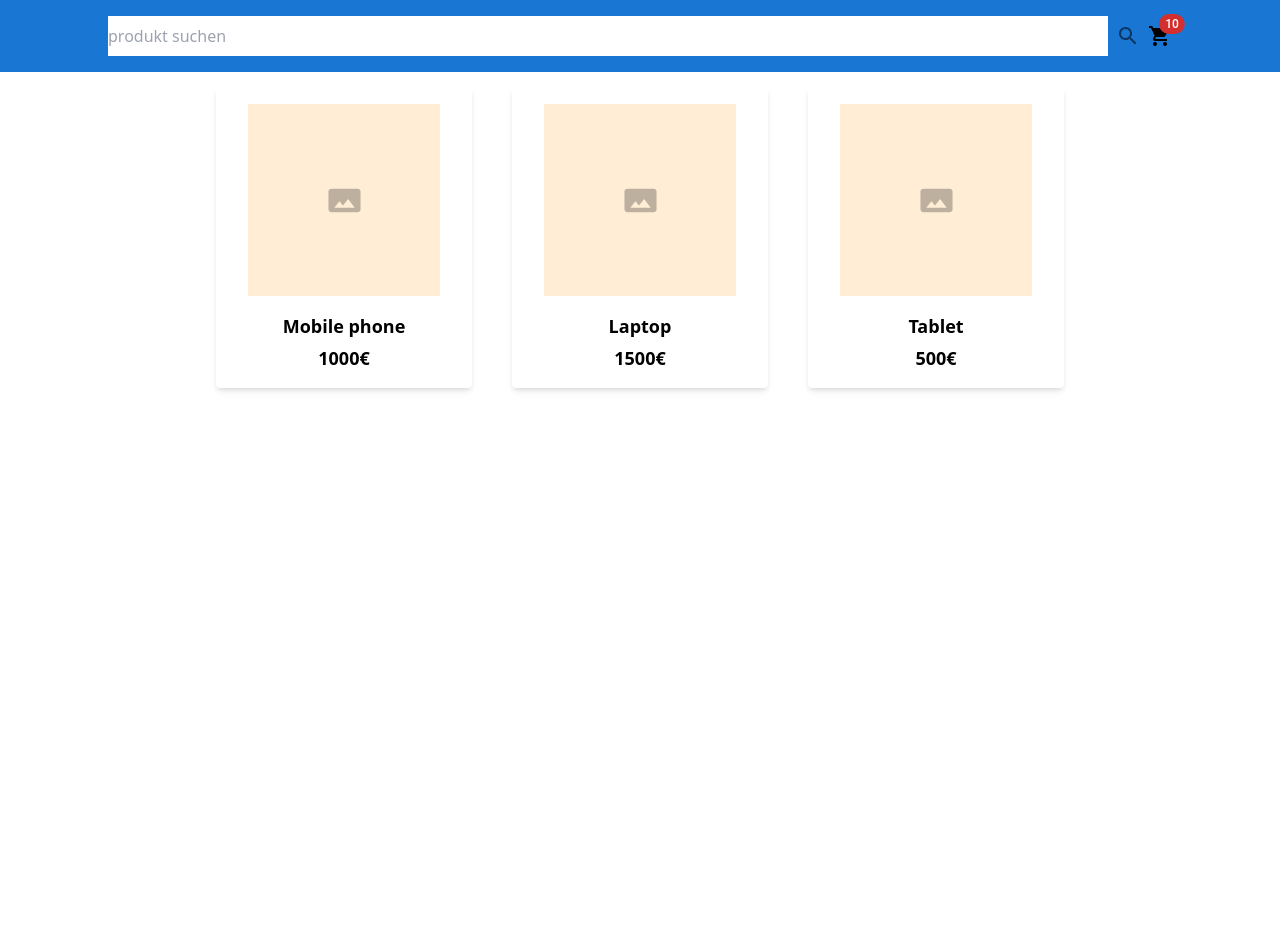
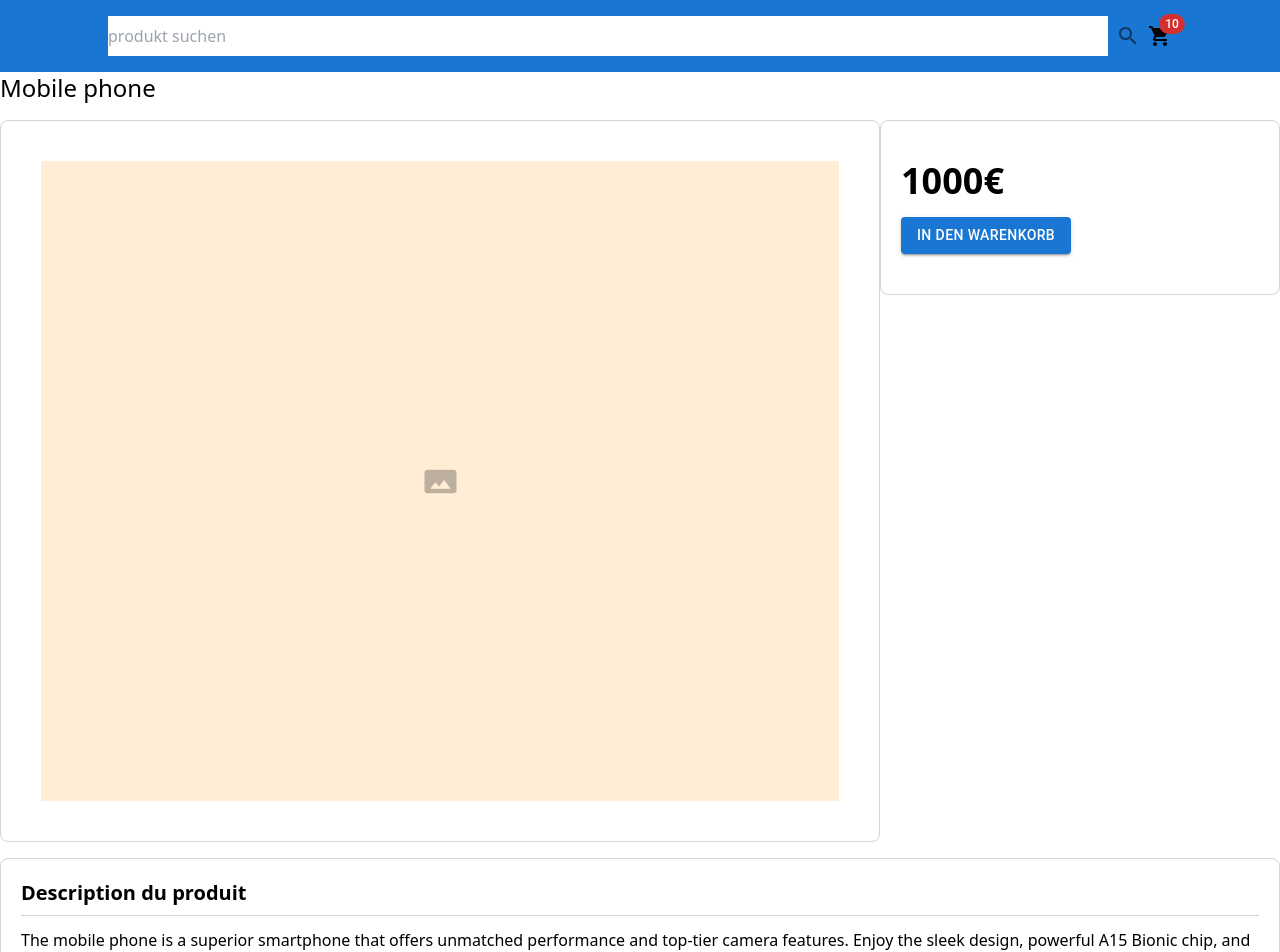
Before and after one commit to ledemkam/vite-front-ecoomerce, a React (Vite) app: page /product/1 in a window 1280 px wide. Shown: the top 952 px of the page. Before the commit the page ends 800 px from the top, so only its background shows below. Built offline with nearby package versions, Linux system fonts and the light colour scheme.

Commit message:
feat(display-product): display-product set-up

```diff
--- a/src/App.tsx
+++ b/src/App.tsx
@@ -1,34 +1,26 @@
 import Header from "common/layout/Header"
-import { ProductItemData } from "features/product/list-products/types"
-import ProductList from "features/product/list-products/ui/ProductList"
+import { ProductData } from "features/product/display-product/types"
+import Product from "features/product/display-product/ui/Product"
+
 
 const onSubmit = (search: string) => {
   console.log(search)
 
 }
 
+const addToCart = () => {
+  console.log(product)
+}
+
 const cartcount = 10
 
-const products: ProductItemData[] = [
-  {
-  id: '1',
+const product: ProductData = {
   name: 'Mobile phone',
   picture: '',
   price: 1000,
-  },
-  {
-  id: '2',
-  name: 'Laptop',
-  picture: '',
-  price: 1500,
-  },
-  {
-  id: '3',
-  name: 'Tablet',
-  picture: '',
-  price: 500,
-  },
- ]
+  description:
+  'The mobile phone is a superior smartphone that offers unmatched performance and top-tier camera features. Enjoy the sleek design, powerful A15 Bionic chip, and durable Ceramic Shield front cover. Itoffers Dual 12MP camera system: Ultra Wide and Wide cameras, and up to 19 hours of video playback. Experience the next level of smarttechnology with the mobile phone.',
+ };
 
 
 
@@ -36,7 +28,7 @@ const App = () => {
   return (
     <>
       <Header onSubmit={onSubmit} cartcount={cartcount} />
-      <ProductList products={products} />
+      <Product product={product} addToCart={addToCart} />
     </>
   )
 }
--- /dev/null
+++ b/src/features/product/display-product/types/index.ts
@@ -0,0 +1,6 @@
+export interface ProductData {
+    name: string;
+    picture: string;
+    price: number;
+    description: string;
+    }
--- /dev/null
+++ b/src/features/product/display-product/ui/Product/Product.tsx
@@ -0,0 +1,61 @@
+import type { ReactElement } from 'react';
+import { Panorama } from '@mui/icons-material';
+import { ProductData } from '../../types';
+import AddCartButton from 'features/cart/add-cart-product/ui/AddCartButton';
+import classNames from 'classnames';
+
+type Props = {
+  product: ProductData;
+  addToCart: () => void;
+  };
+
+
+  const borderStyle = 'border border-gray-300 border-solid rounded-lg';
+
+  const Product = ({
+  product: { name, picture, price, description },addToCart, }: Props): ReactElement => {
+  return (
+   <div>
+   <h1 className="text-2xl mb-4">{name}</h1>
+   <div className={classNames('flex', 'flex-col lg:flex-row', 'gap4')}>
+   <div  className={classNames(borderStyle,'p-10','grow', 'flex','justify-center',)}>
+      {picture && <img src={picture} alt={name} />}
+      {!picture && (
+      <div
+      className={classNames(
+      'flex',
+      'items-center justify-center',
+      'w-full h-[40rem]',
+      'bg-orange-100',
+      )}
+   >
+   <Panorama fontSize="large" color="disabled" />
+   </div>
+   )}
+   </div>
+   <div className={classNames(borderStyle,'p-10 pl-5','w-full lg:w-[25rem]','h-fit')}
+   >
+   <p className="text-4xl font-bold">{price}€</p>
+   <div className="mt-4">
+   <AddCartButton addToCart={addToCart} />
+   </div>
+   </div>
+   </div>
+   <div className={classNames(borderStyle, 'mt-4 p-5')}>
+
+   <h2
+   className={classNames(
+   'pb-2',
+   'border-b border-b-gray-300 border-b-solid',
+   'text-xl',
+   'font-bold',
+   )}
+   >
+   Description du produit
+   </h2>
+   <p className="mt-3">{description}</p>
+   </div>
+   </div>
+  );
+  };
+  export default Product;
--- /dev/null
+++ b/src/features/product/display-product/ui/Product/index.tsx
@@ -0,0 +1 @@
+export { default } from './Product'
```
